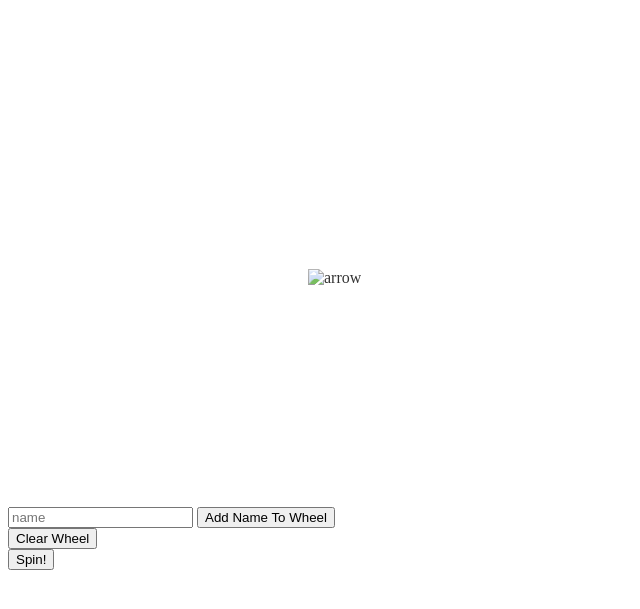
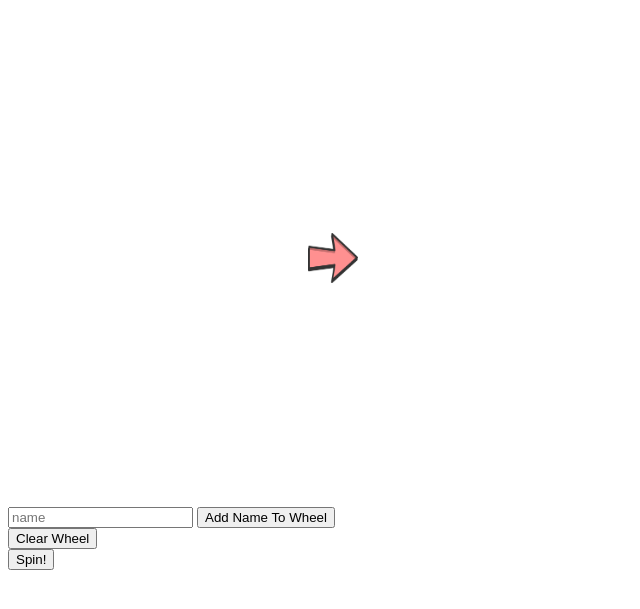
Before and after one commit to kevintran-dev/spinning-wheel, a plain HTML site: page index.html in a window 1280 px wide. Shown: the part 5-614 px from the top of the page, without its empty margins (0-640 px from the left). Drawn offline with Linux system fonts and the light colour scheme.

Commit message:
Update arrow src

```diff
--- a/index.html
+++ b/index.html
@@ -10,7 +10,7 @@
 
 <body>
     <div id="container">
-        <img id="arrow" src="/circle/arrow.png" alt="arrow" width="50" height="50">
+        <img id="arrow" src="arrow.png" alt="arrow" width="50" height="50">
         <canvas id="wheel"></canvas>
 
     </div>
```
